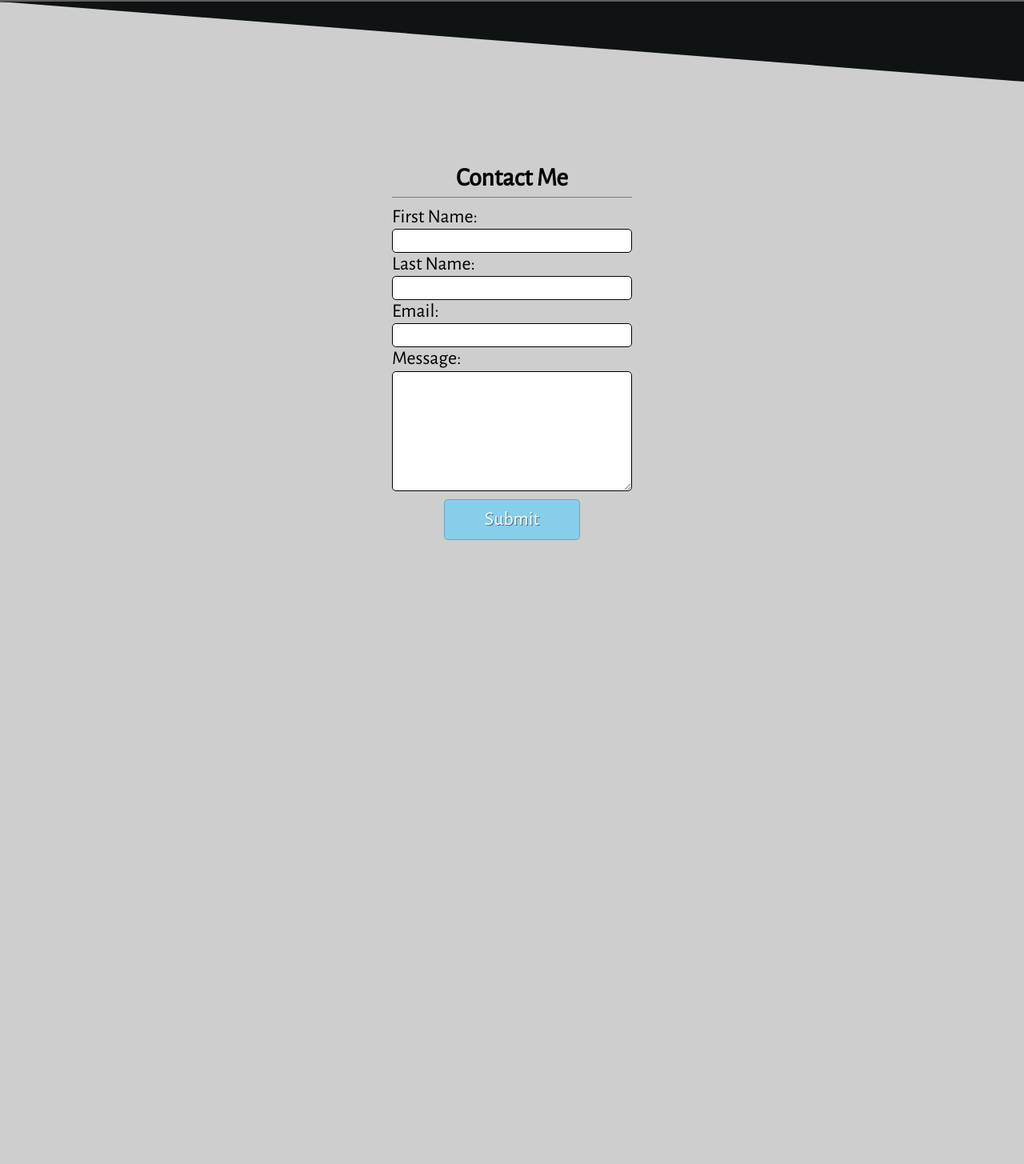
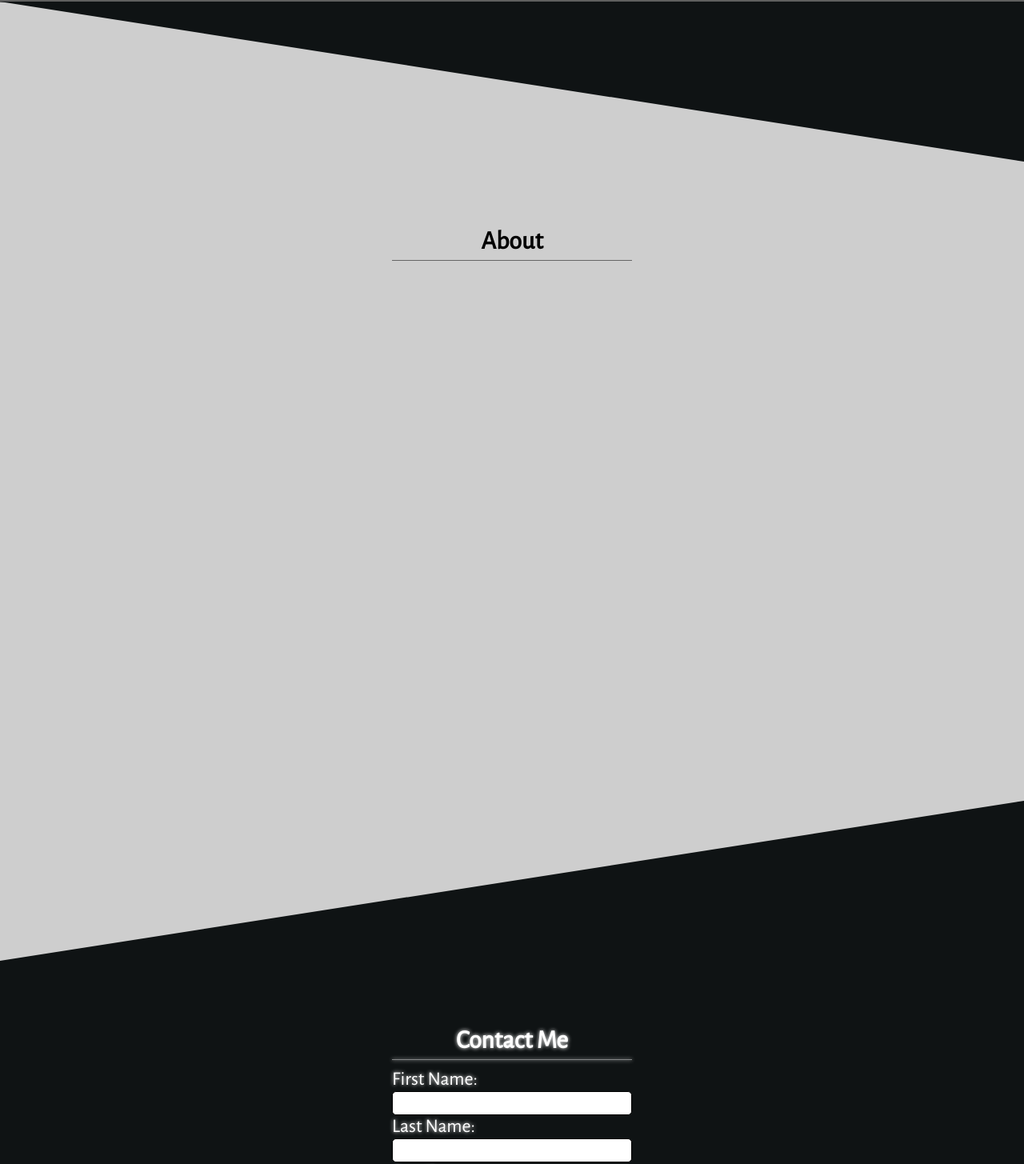
Before and after one commit to MatthewPalmer9/mattpdev, a React (Create React App) app: page / in a window 1280 px wide. Shown: the part 797-2252 px from the top of the page at 80% size. Before the commit the page ends 1720 px from the top, so only its background shows below. Built offline with nearby package versions, Linux system fonts and the light colour scheme; grey boxes are pictures that could not be loaded.

Commit message:
Changed the styling of the contact form, the size of the clip paths, and began building the About section.

```diff
--- a/src/components/Index.jsx
+++ b/src/components/Index.jsx
@@ -1,5 +1,6 @@
 import React, { PureComponent } from 'react';
 import Header from '../sections/Header.jsx';
+import About from '../sections/About.jsx';
 import Contact from '../sections/Contact.jsx';
 
 
@@ -8,8 +9,12 @@ export default class Index extends PureComponent {
         return (
             <>
                 <Header />
-                <div className="clip-path-left"></div>
+                <div className="clip-header-path"></div>
+                <About />
+                <div className="clip-about-path"></div>
                 <Contact />
+                <div className="clip-header-path"></div>
+
             </>
         )
     }
--- a/src/components/Navbar.jsx
+++ b/src/components/Navbar.jsx
@@ -62,7 +62,7 @@ export default class Navbar extends PureComponent {
                 <div className="menu-container">
                     <ul>
                         <a onClick={toggleMenu} href="#header"><li className="navlink">Home</li></a>
-                        <a onClick={toggleMenu} href="/"><li className="navlink">About</li></a>
+                        <a onClick={toggleMenu} href="#about"><li className="navlink">About</li></a>
                         <a onClick={toggleMenu} href="#contact"><li className="navlink">Contact</li></a>
                         <a href="/"><li className="navlink">Projects</li></a>
                         <a href="/"><li className="navlink">Blog</li></a>
--- a/src/index.css
+++ b/src/index.css
@@ -1,6 +1,25 @@
 * {
   box-sizing: border-box;
   font-family: 'Alegreya Sans', sans-serif;
+}
+
+#about {
+  height: 100vh;
+}
+
+#about h1 {
+  display: flex;
+  justify-content: center;
+  margin-bottom: 5px;
+  margin-top: 0px;
+  padding-top: 80px;
+}
+
+#about .hr {
+  margin: 0 auto;
+  width: 300px;
+  height: 1px;
+  background-color: rgba(0, 0, 0, 0.5);
 }
 
 html {
@@ -17,9 +36,9 @@ body {
   -moz-osx-font-smoothing: grayscale;
 }
 
-.clip-path-left {
+.clip-header-path {
   display: flex;
-  height: 100px;
+  height: 200px;
   width: 100%;
   margin-top: -1px;
   clip-path: polygon(0 0, 100% 100%, 100% 0);
@@ -27,15 +46,27 @@ body {
   background-color: #0f1314;
 }
 
+.clip-about-path {
+  display: flex;
+  height: 200px;
+  width: 100%;
+  margin-top: -1px;
+  clip-path: polygon(0 100%, 100% 0, 100% 100%);
+  background-color: #0f1314;
+}
+
 #contact {
-  background-color: #cecece;
-  height: 100vh;
+  background-color: #0f1314;
+  height: 110vh;
 }
 
 #contact h1 {
   display: flex;
+  color: white;
+  text-shadow: 0 0 5px white;
   justify-content: center;
   margin-bottom: 5px;
+  margin-top: 0px;
   padding-top: 80px;
 }
 
@@ -43,7 +74,8 @@ body {
   margin: 0 auto;
   width: 300px;
   height: 1px;
-  background-color: rgba(50, 50, 50, 0.5);
+  background-color: rgba(255, 255, 255, 0.5);
+  box-shadow: 0 0 5px white;
 }
 
 .contact-form-container {
@@ -57,6 +89,8 @@ body {
 
 .contact-form-container label {
   display: flex;
+  color: white;
+  text-shadow: 0 0 5px white;
   font-size: 24px;
 }
     #fn-label { margin-right: 9px }
@@ -73,7 +107,7 @@ body {
   transition: 350ms;
 }
     .contact-form-container input:focus {
-      box-shadow: 0px 0px 0px 3px rgba(62,152,255,0.5);
+      box-shadow: 0px 0px 0px 3px rgba(255, 255, 255, 0.5);
     }
 
 .contact-form-container textarea {
@@ -105,6 +139,7 @@ body {
 }
     #errorMsg ul {
       display: flex;
+      color: white;
       margin-top: 5px;
       flex-direction: column;
       font-size: 18px;
@@ -311,8 +346,8 @@ h1.title span {
 #submit-btn {
   margin: 10px auto 0 auto;
   outline: none;
-  background-color: skyblue;
-  border: 1px solid rgba(0, 0, 0, 0.2);
+  background-color: transparent;
+  border: 1px solid rgba(0, 255, 255, 0.4);
   border-radius: 5px;
   padding: 10px 50px;
   transition: 300ms;
@@ -322,7 +357,8 @@ h1.title span {
 }
     #submit-btn:hover {
       cursor: pointer;
-      box-shadow: 0px 0px 0px 3px rgba(62, 152, 255, 0.5);
+      background-color: rgba(0, 255, 255, 0.4);
+      box-shadow: 0px 0px 0px 2px rgba(255, 255, 255, 0.8);
     }
 
 /* MEDIA QUERIES */
--- /dev/null
+++ b/src/sections/About.jsx
@@ -0,0 +1,12 @@
+import React, { PureComponent } from 'react';
+
+export default class About extends PureComponent {
+    render() {
+        return (
+            <div id="about">
+                <h1>About</h1>
+                <div className="hr"></div>
+            </div>
+        )
+    }
+}
```
Also changed, not shown: 1 other file (tests, documents, lock files or other folders).
